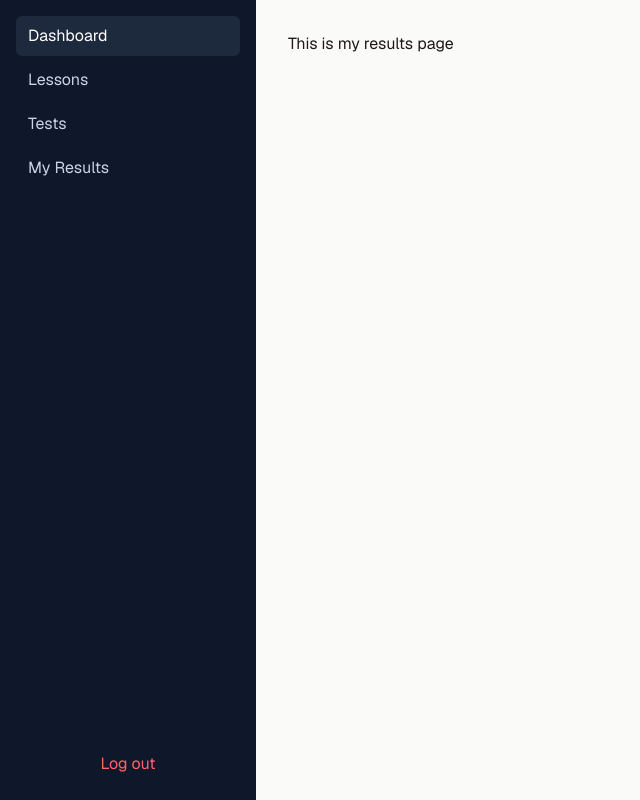
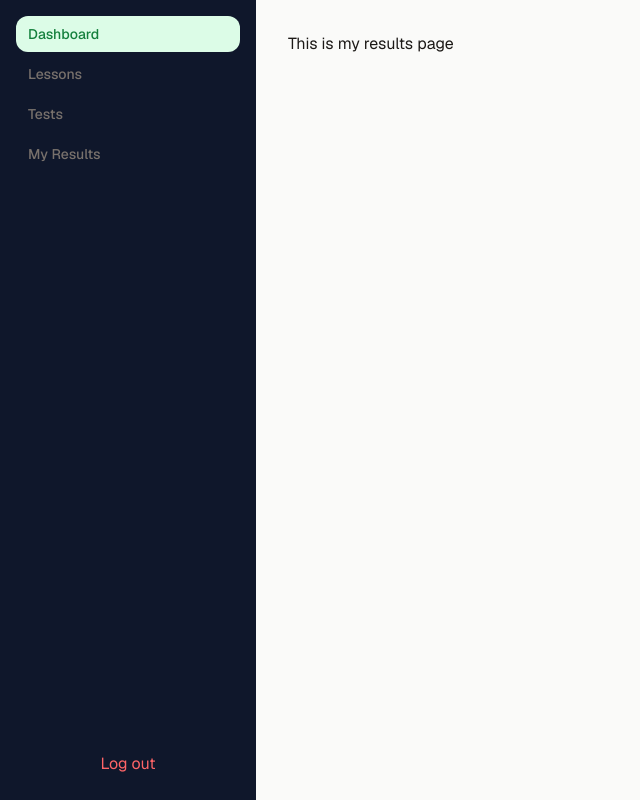
Before and after one commit to Stradalo/sprout, a Next.js app: page / in a window 1280 px wide. Shown: the whole page, without its empty margins (0-640 px from the left). Built offline with nearby package versions, Linux system fonts and the light colour scheme; no server answers; the database is empty.

Commit message:
refactor(nav): extract shared nav-items config, restyle sidebar links

```diff
--- a/app/(dashboard)/Links.tsx
+++ b/app/(dashboard)/Links.tsx
@@ -2,33 +2,26 @@
 
 import Link from "next/link";
 import { usePathname } from "next/navigation";
+import { navItems } from "@/lib/nav-items";
 
 export default function Links({ role }: { role: string }) {
     const pathname = usePathname();
-    const navItems = [
-        { href:"/", label: "Dashboard", role: "all" },
-        { href:"/lessons", label: "Lessons", role: "all" },
-        { href:"/tests", label: "Tests", role: "all" },
-        { href:"/my-results", label: "My Results", role: "all" },
-        { href:"/manage-modules", label: "Manage Modules", role: "teacher" },
-        { href:"/manage-lessons", label: "Manage Lessons", role: "teacher" },
-        { href:"/manage-tests", label: "Manage Tests", role: "teacher" },
-        { href:"/students-results", label: "Students Results", role: "teacher" },
-    ];
 
     return (
-        <div className="flex flex-col space-y-1">
-            {navItems.filter(n => n.role === role || n.role === "all").map(n =>
+        <nav className="sidebar-nav">
+            {navItems.filter(n => n.role === role || n.role === "all").map(n => {
+                const isActive = n.href === pathname || pathname.startsWith(n.href + '/');
+
+                return (
                     <Link
-                    className={`px-3 py-2 rounded-md text-slate-300 hover:bg-slate-800 hover:text-white transition-colors ${
-                        n.href === pathname || pathname.startsWith(n.href + '/') ? "bg-slate-800 text-white" : ""
-                    }`}
+                        className={`sidebar-link ${isActive ? "is-active" : ""}`}
                         key={n.href}
                         href={n.href}
                     >
                         {n.label}
                     </Link>
-            )}
-        </div>
+                );
+            })}
+        </nav>
     );
 }
--- /dev/null
+++ b/lib/nav-items.ts
@@ -0,0 +1,18 @@
+export type NavRole = "all" | "teacher";
+
+export type NavItem = {
+    href: string;
+    label: string;
+    role: NavRole;
+};
+
+export const navItems: NavItem[] = [
+    { href: "/", label: "Dashboard", role: "all" },
+    { href: "/lessons", label: "Lessons", role: "all" },
+    { href: "/tests", label: "Tests", role: "all" },
+    { href: "/my-results", label: "My Results", role: "all" },
+    { href: "/manage-modules", label: "Manage Modules", role: "teacher" },
+    { href: "/manage-lessons", label: "Manage Lessons", role: "teacher" },
+    { href: "/manage-tests", label: "Manage Tests", role: "teacher" },
+    { href: "/students-results", label: "Students Results", role: "teacher" },
+];
```
Lines whose indentation alone changed are shown as unchanged.
